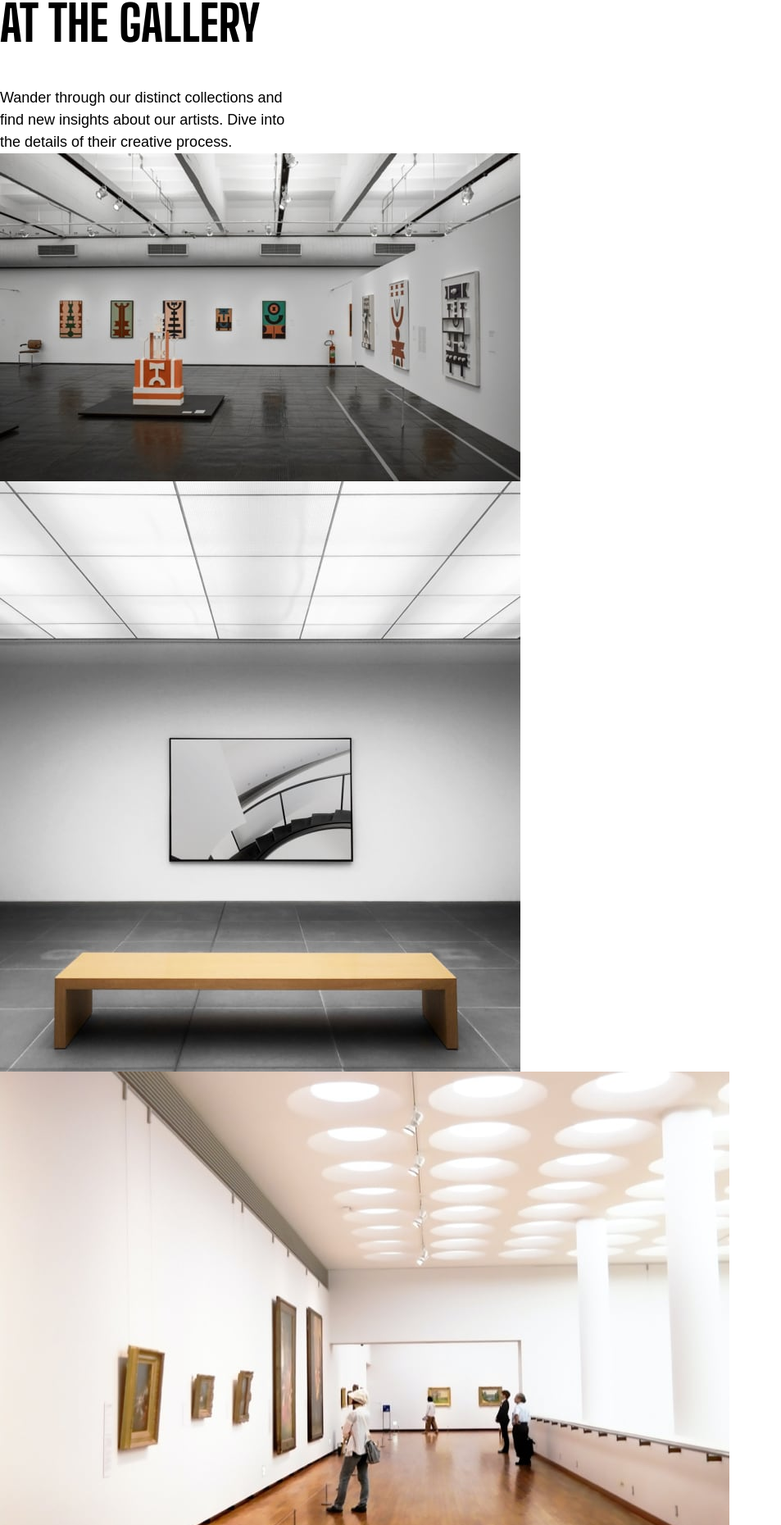
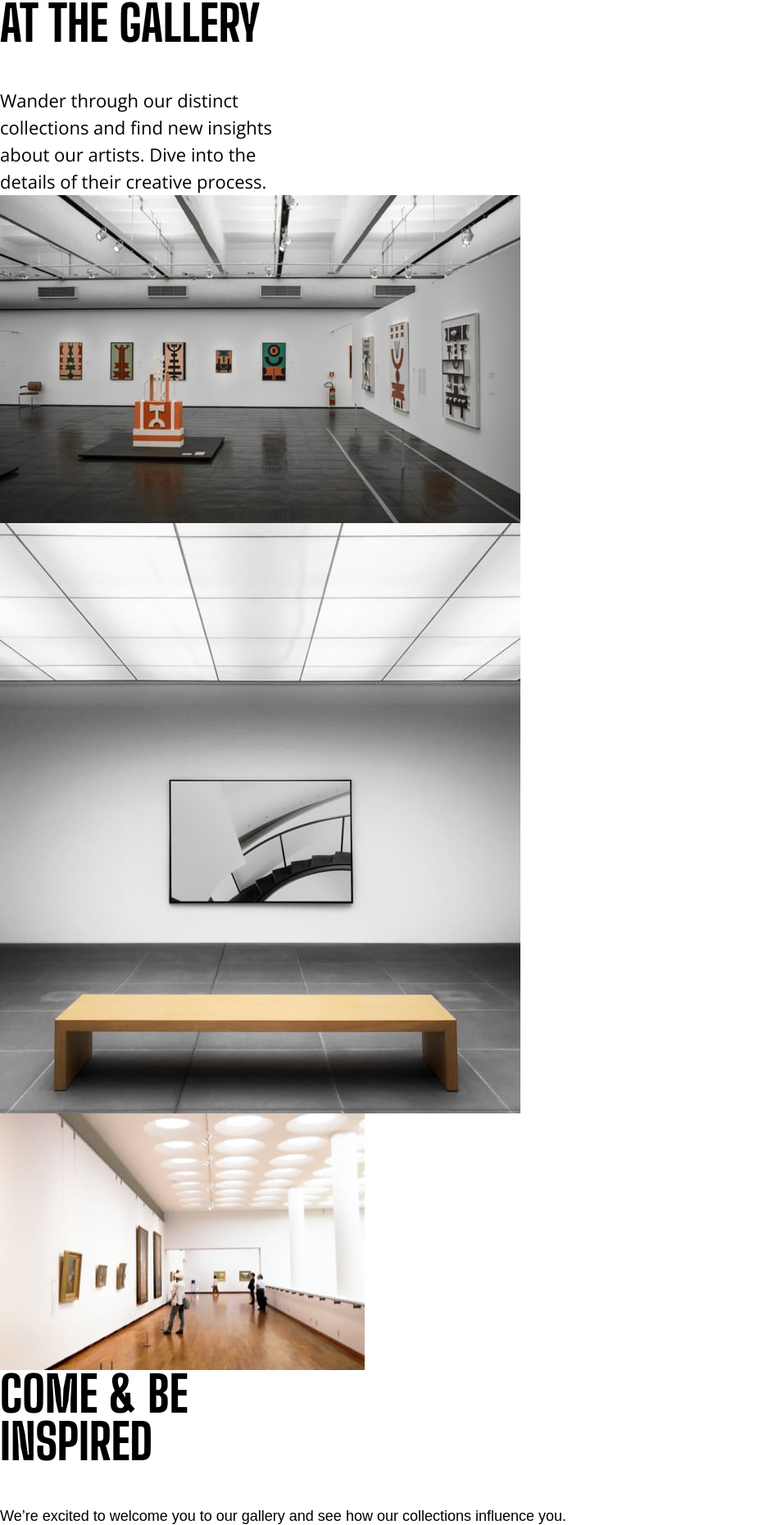
Before and after one commit to codey-sudo/modern-art-gallery, a plain HTML site: page Modern-Art-Gallery/index.html in a window 1280 px wide. Shown: the part 859-2719 px from the top of the page at 82% size, without its empty margins (0-953 px from the left). Drawn offline with nearby package versions, Linux system fonts and the light colour scheme.

Commit message:
Added styling to middle text block and replaced one of the pictures.

```diff
--- a/Modern-Art-Gallery/index.html
+++ b/Modern-Art-Gallery/index.html
@@ -83,7 +83,7 @@
       </picture>
 
       <picture class="gallery__img4">
-        <img src="assets/desktop/image-grid-3@2x.jpg" alt="">
+        <img src="assets/desktop/image-grid-3.jpg" alt="">
       </picture>
 
        <h2 class="gallery__subtitle">COME &amp; BE <br> INSPIRED</h2>
--- a/Modern-Art-Gallery/styles.css
+++ b/Modern-Art-Gallery/styles.css
@@ -163,6 +163,8 @@
 
     .gallery__text--middle {
         width: 350px;
+        font-family: "Open sans", sans-serif;
+        font-size: 22px;
     }
 
     /* CTA-HERO-BUTTON */
```
